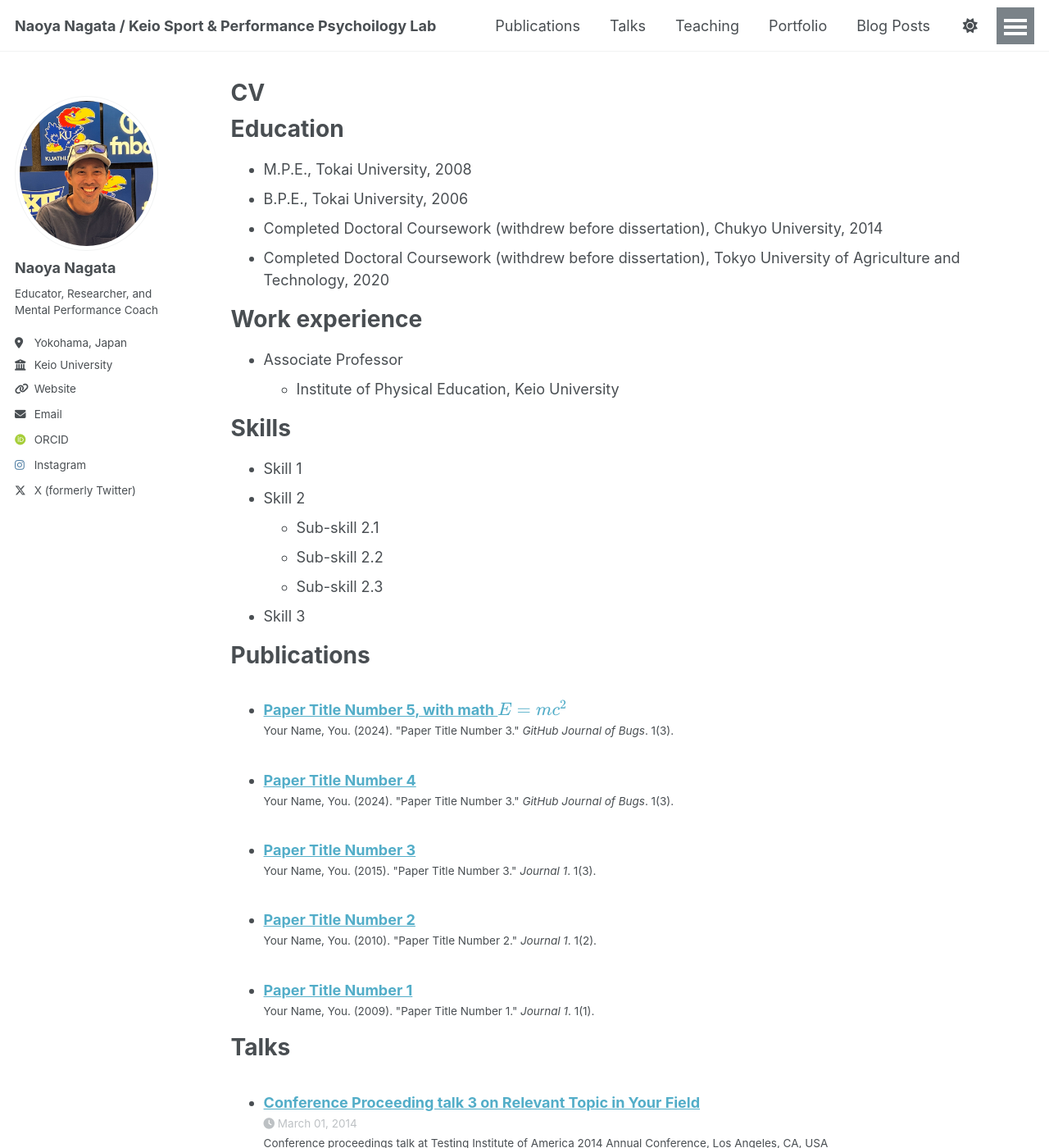
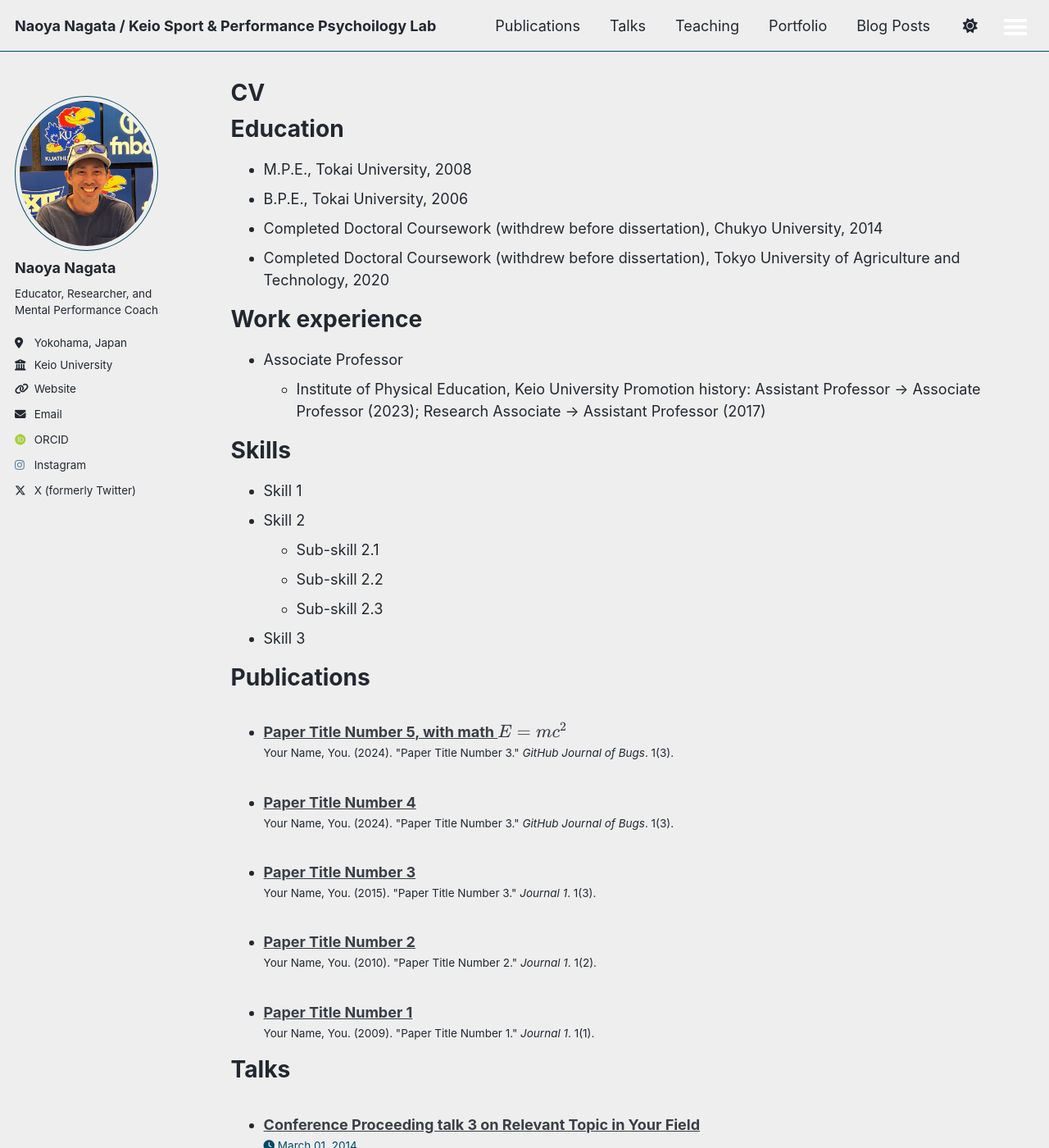
Before and after one commit to naganao329/naganao329.github.io, a Jekyll site: the page built from _pages/cv.md, in a window 1280 px wide and 1400 px high. Shown: the whole window at 82% size. Built offline with Jekyll 4.4.1, drawn with Linux system fonts in a browser that asks for light colours; some web fonts are replaced; a script that is not in the unit is left out.

Commit message:
Nov. 20, 2025, 20:25 CST

```diff
--- a/_config.yml
+++ b/_config.yml
@@ -8,7 +8,7 @@
 
 # Basic Site Settings
 locale                   : "en-US"
-site_theme               : "default" # Currently available options are "default", "air"
+site_theme               : "air" # Currently available options are "default", "air"
 title                    : "Naoya Nagata / Keio Sport & Performance Psychoilogy Lab"
 title_separator          : "-"
 name                     : &name "Naoya Nagata"                     # Update this with your name
--- a/_pages/cv.md
+++ b/_pages/cv.md
@@ -20,6 +20,8 @@ Work experience
 ======
 * Associate Professor
   * Institute of Physical Education, Keio University
+    Promotion history: Assistant Professor → Associate Professor (2023);
+    Research Associate → Assistant Professor (2017)
 
 Skills
 ======
```
